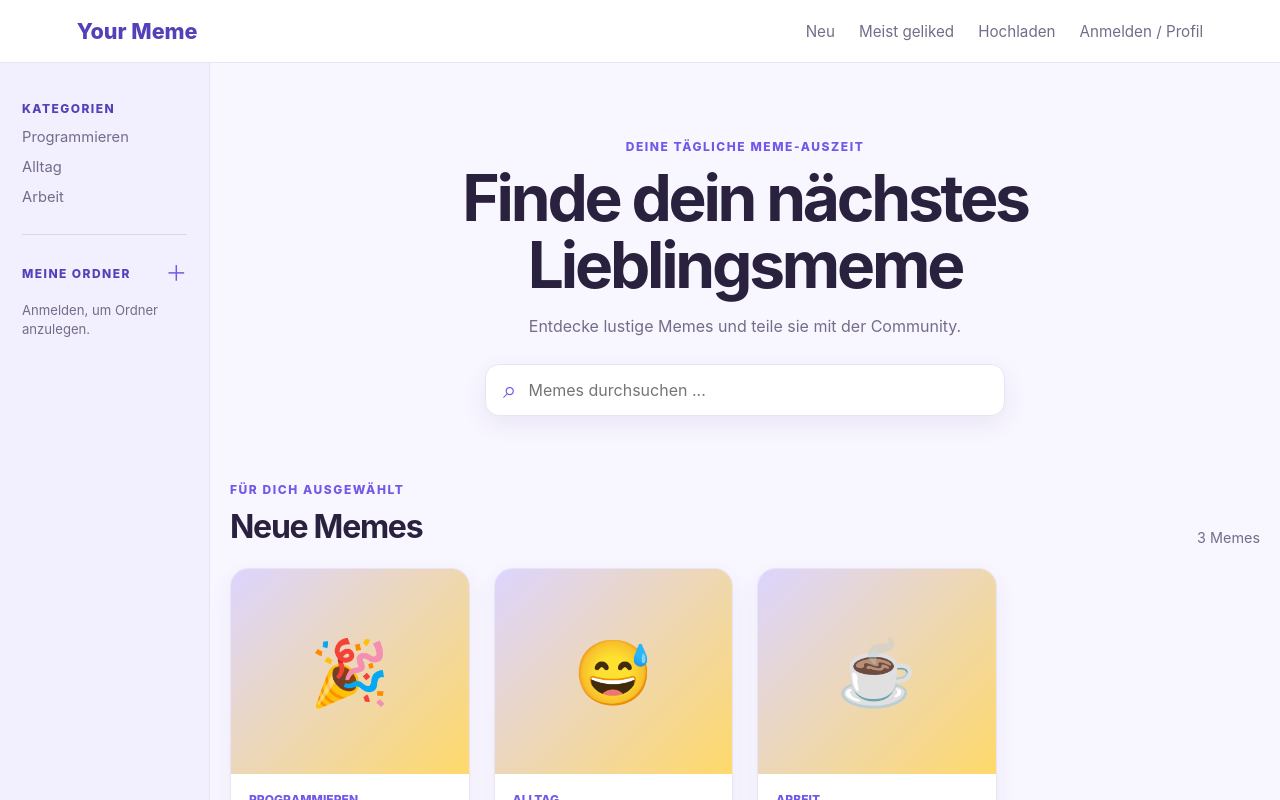
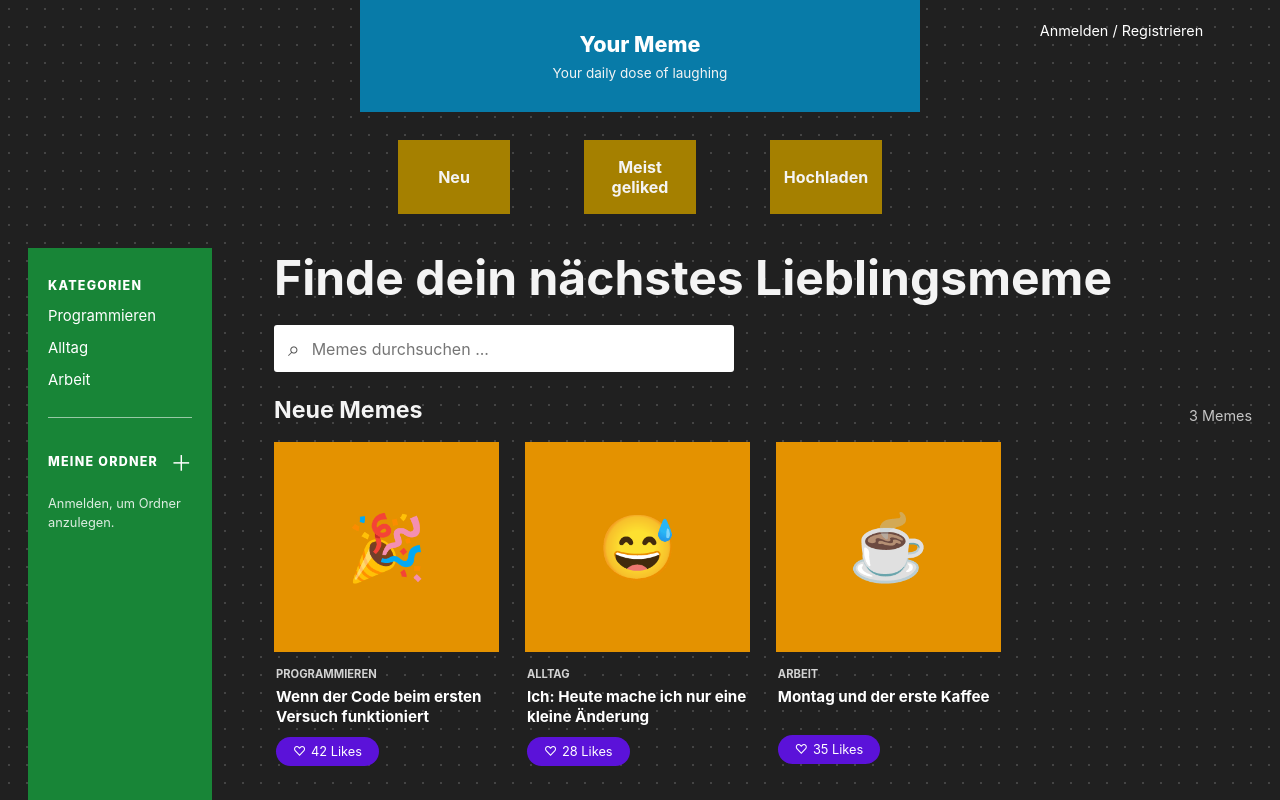
Before and after one commit to josephinemundt1297/your-meme, a React (Vite) app in the folder frontend/: page / in a window 1280 px wide. Shown: the top 800 px of the page. Built offline with nearby package versions, Linux system fonts and the light colour scheme.

Commit message:
feat(frontend): match meme mockup layout

```diff
--- a/frontend/src/App.css
+++ b/frontend/src/App.css
@@ -1,44 +1,42 @@
-:root { --ink: #29213d; --muted: #756c88; --purple: #7357e8; --purple-dark: #5540b8; --yellow: #ffd96a; --surface: #fff; --background: #f8f6ff; --border: #e9e4f5; }
+:root { --ink: #f4f4f4; --muted: #c5c5c5; --blue: #087ba8; --green: #188537; --orange: #e49200; --mustard: #a58000; --purple: #5b12d9; --page: #202020; --line: #3a3a3a; }
 * { box-sizing: border-box; }
-body { margin: 0; background: var(--background); color: var(--ink); font-family: Inter, ui-sans-serif, system-ui, -apple-system, sans-serif; }
+html { background: var(--page); }
+body { margin: 0; background-color: var(--page); background-image: radial-gradient(#444 1px, transparent 1px); background-size: 18px 18px; color: var(--ink); font-family: Inter, ui-sans-serif, system-ui, -apple-system, sans-serif; }
 a { color: inherit; text-decoration: none; } button, input { font: inherit; }
 .app-shell { min-height: 100vh; }
-.menu-button { display: none; }
-.site-header { align-items: center; background: var(--surface); border-bottom: 1px solid var(--border); display: flex; justify-content: space-between; padding: 18px clamp(20px, 6vw, 88px); }
-.logo { color: var(--purple-dark); font-size: 1.35rem; font-weight: 800; }
-nav { display: flex; gap: 24px; } nav a { color: var(--muted); font-size: .95rem; } nav a:hover, nav a:focus-visible { color: var(--purple); }
-.site-body { display: flex; max-width: 1280px; margin: 0 auto; min-height: calc(100vh - 145px); }
-.site-sidebar { background: #f2efff; border-right: 1px solid var(--border); flex: 0 0 210px; padding: 38px 22px; }
-.sidebar-section { display: flex; flex-direction: column; gap: 12px; }
-.sidebar-section a { color: var(--muted); font-size: .92rem; }
-.sidebar-section a:hover, .sidebar-section a:focus-visible { color: var(--purple); }
-.sidebar-title { color: var(--purple-dark); font-size: .75rem; font-weight: 800; letter-spacing: .12em; margin: 0; text-transform: uppercase; }
-.sidebar-divider { border-top: 1px solid #dcd5f2; margin: 28px 0; }
+.site-header { align-items: flex-start; display: flex; justify-content: center; padding: 0 24px; position: relative; }
+.brand-banner { align-items: center; background: var(--blue); display: flex; flex-direction: column; justify-content: center; margin-top: 0; min-height: 112px; padding: 20px 32px; width: min(560px, 100%); }
+.logo { color: white; font-size: 1.35rem; font-weight: 800; }
+.brand-banner p { font-size: .85rem; margin: 8px 0 0; }
+.account-link { color: white; font-size: .9rem; position: absolute; right: clamp(20px, 6vw, 80px); top: 22px; }
+.account-link:hover, .account-link:focus-visible { text-decoration: underline; }
+.main-nav { display: flex; gap: clamp(18px, 6vw, 74px); justify-content: center; margin: 28px auto 34px; }
+.main-nav a { align-items: center; background: var(--mustard); display: flex; font-weight: 700; justify-content: center; min-height: 74px; padding: 14px 22px; text-align: center; width: 112px; }
+.main-nav a:hover, .main-nav a:focus-visible { background: #c19c12; }
+.site-body { display: flex; gap: clamp(28px, 5vw, 62px); margin: 0 auto; max-width: 1280px; padding: 0 28px 52px; }
+.site-sidebar { background: var(--green); flex: 0 0 184px; min-height: 552px; padding: 30px 20px; }
+.sidebar-section { display: flex; flex-direction: column; gap: 14px; }
+.sidebar-section a { color: white; font-size: .93rem; }
+.sidebar-section a:hover, .sidebar-section a:focus-visible { text-decoration: underline; }
+.sidebar-title { color: white; font-size: .78rem; font-weight: 800; letter-spacing: .1em; margin: 0; text-transform: uppercase; }
+.sidebar-divider { border-top: 1px solid rgb(255 255 255 / 55%); margin: 28px 0; }
 .sidebar-heading { align-items: center; display: flex; justify-content: space-between; }
-.add-folder { color: var(--purple) !important; font-size: 1.35rem !important; line-height: 1; }
-.sidebar-note { color: var(--muted); font-size: .82rem; line-height: 1.45; margin: 4px 0 0; }
+.add-folder { color: white !important; font-size: 1.35rem !important; }
+.sidebar-note { color: rgb(255 255 255 / 85%); font-size: .8rem; line-height: 1.45; margin: 4px 0 0; }
 .page-content { flex: 1; min-width: 0; }
-.placeholder-page { margin: 0 auto; max-width: 700px; padding: 100px 24px; text-align: center; }
-.placeholder-page p:not(.eyebrow) { color: var(--muted); margin-bottom: 28px; }
-.primary-link { background: var(--purple); border-radius: 10px; color: white; display: inline-block; font-weight: 700; padding: 12px 18px; }
-.meme-state { align-items: center; background: var(--surface); border: 1px dashed var(--border); border-radius: 18px; color: var(--muted); display: flex; flex-direction: column; margin: 10px auto; max-width: 560px; padding: 42px 24px; text-align: center; }
-.meme-state h3 { color: var(--ink); font-size: 1.15rem; margin: 12px 0 6px; }
-.meme-state p { margin: 0; }
-.state-icon { align-items: center; background: #eeeaff; border-radius: 50%; color: var(--purple); display: flex; font-size: 1.8rem; font-weight: 800; height: 52px; justify-content: center; width: 52px; }
-.meme-state-error .state-icon { background: #ffe8ed; color: #d34870; }
-.meme-state-not-found .state-icon { background: #fff3cf; color: #aa7b00; }
-.state-retry { border: 0; cursor: pointer; margin-top: 20px; }
-.loading-skeletons { display: flex; gap: 8px; }
-.loading-skeletons span { animation: pulse 1.2s ease-in-out infinite; background: #ded8f7; border-radius: 6px; height: 8px; width: 34px; }
-.loading-skeletons span:nth-child(2) { animation-delay: .15s; } .loading-skeletons span:nth-child(3) { animation-delay: .3s; }
-@keyframes pulse { 0%, 100% { opacity: .4; transform: scaleY(.8); } 50% { opacity: 1; transform: scaleY(1.2); } }
-.hero-section { margin: 0 auto; max-width: 850px; padding: 76px 20px 54px; text-align: center; }
-.eyebrow { color: var(--purple); font-size: .75rem; font-weight: 800; letter-spacing: .13em; margin: 0 0 10px; text-transform: uppercase; }
-h1, h2, h3 { margin-top: 0; } h1 { font-size: clamp(2.1rem, 5vw, 4rem); letter-spacing: -.05em; line-height: 1.05; margin-bottom: 18px; } .intro { color: var(--muted); margin: 0 auto 28px; }
-.search-box { align-items: center; background: var(--surface); border: 1px solid var(--border); border-radius: 14px; box-shadow: 0 8px 24px rgb(75 55 140 / 8%); display: flex; gap: 10px; margin: 0 auto; max-width: 520px; padding: 13px 17px; }
-.search-icon { color: var(--purple); font-size: 1.5rem; line-height: 1; } .search-box input { border: 0; color: var(--ink); outline: 0; width: 100%; }
-.meme-section { margin: 0 auto; max-width: 1120px; padding: 12px 20px 72px; } .section-heading { align-items: end; display: flex; justify-content: space-between; margin-bottom: 22px; } .section-heading h2 { font-size: 2rem; letter-spacing: -.04em; margin: 0; } .meme-count { color: var(--muted); font-size: .9rem; }
-.meme-grid { display: grid; gap: clamp(14px, 2vw, 24px); grid-template-columns: repeat(4, minmax(0, 1fr)); } .meme-card { background: var(--surface); border: 1px solid var(--border); border-radius: 18px; box-shadow: 0 8px 24px rgb(75 55 140 / 6%); display: flex; flex-direction: column; overflow: hidden; } .meme-image { align-items: center; background: linear-gradient(135deg, #dcd5ff, var(--yellow)); display: flex; font-size: clamp(3.5rem, 5vw, 5rem); height: clamp(145px, 16vw, 210px); justify-content: center; } .meme-card-content { display: flex; flex: 1; flex-direction: column; padding: 18px; } .category { color: var(--purple); font-size: .75rem; font-weight: 800; text-transform: uppercase; } .meme-card h3 { font-size: 1.05rem; line-height: 1.35; margin: 8px 0 16px; min-height: 2.85em; } .meme-card .like-button { margin-top: auto; text-align: left; }
-.like-button { background: transparent; border: 0; color: var(--muted); cursor: pointer; padding: 0; } .like-button:hover, .like-button:focus-visible, .like-button.liked { color: #df4f75; } .like-button span { font-size: 1.25rem; margin-right: 5px; vertical-align: -1px; } .empty-state { color: var(--muted); text-align: center; } .site-footer { border-top: 1px solid var(--border); color: var(--muted); font-size: .85rem; padding: 24px; text-align: center; } .sr-only { height: 1px; margin: -1px; overflow: hidden; position: absolute; width: 1px; clip: rect(0, 0, 0, 0); }
-@media (max-width: 1024px) { .meme-grid { grid-template-columns: repeat(2, minmax(0, 1fr)); } }
-@media (max-width: 720px) { .site-header { align-items: center; flex-direction: row; gap: 14px; } .menu-button { background: transparent; border: 0; color: var(--purple-dark); cursor: pointer; display: block; font-size: 1.2rem; padding: 4px; } nav { display: none; } .site-sidebar { bottom: 0; box-shadow: 8px 0 24px rgb(75 55 140 / 12%); left: -240px; padding-top: 86px; position: fixed; top: 0; transition: left .2s ease; width: 230px; z-index: 2; } .site-sidebar.is-open { left: 0; } .site-body { min-height: calc(100vh - 80px); } .hero-section { padding-top: 54px; } .meme-grid { grid-template-columns: 1fr; } .meme-image { height: 160px; } }
+.hero-section { padding: 0 0 24px; text-align: left; }
+.hero-section .eyebrow, .hero-section .intro { display: none; }
+h1, h2, h3 { margin-top: 0; } h1 { font-size: clamp(1.8rem, 4vw, 3rem); margin-bottom: 18px; } .intro { color: var(--muted); }
+.search-box { align-items: center; background: #fff; border: 0; border-radius: 3px; display: flex; gap: 10px; max-width: 460px; padding: 11px 14px; }
+.search-icon { color: #555; font-size: 1.3rem; } .search-box input { border: 0; color: #222; outline: 0; width: 100%; }
+.meme-section { padding-bottom: 72px; } .section-heading { align-items: end; display: flex; justify-content: space-between; margin-bottom: 18px; } .section-heading .eyebrow { display: none; } .section-heading h2 { font-size: 1.45rem; margin: 0; } .meme-count { color: var(--muted); font-size: .9rem; }
+.meme-grid { display: grid; gap: clamp(20px, 2vw, 30px); grid-template-columns: repeat(4, minmax(0, 1fr)); }
+.meme-card { background: transparent; min-width: 0; overflow: hidden; } .meme-image { align-items: center; background: var(--orange); display: flex; font-size: clamp(3rem, 5vw, 4rem); height: clamp(150px, 17vw, 210px); justify-content: center; } .meme-card-content { padding: 10px 2px; } .category { color: #d2d2d2; font-size: .7rem; font-weight: 700; text-transform: uppercase; } .meme-card h3 { color: white; font-size: .95rem; line-height: 1.3; margin: 5px 0 10px; min-height: 2.5em; }
+.like-button { background: var(--purple); border: 0; border-radius: 20px; color: white; cursor: pointer; font-size: .8rem; padding: 7px 17px; } .like-button:hover, .like-button:focus-visible, .like-button.liked { background: #7b32ed; } .like-button span { margin-right: 5px; } .empty-state { color: var(--muted); }
+.site-footer { border-top: 1px solid var(--line); color: var(--muted); font-size: .8rem; padding: 22px; text-align: center; }
+.placeholder-page { margin: 0 auto; max-width: 700px; padding: 100px 24px; text-align: center; } .placeholder-page p:not(.eyebrow) { color: var(--muted); margin-bottom: 28px; } .primary-link { background: var(--purple); border-radius: 10px; color: white; display: inline-block; font-weight: 700; padding: 12px 18px; }
+.meme-state { align-items: center; background: #2c2c2c; border: 1px dashed #555; border-radius: 10px; color: var(--muted); display: flex; flex-direction: column; margin: 10px auto; max-width: 560px; padding: 42px 24px; text-align: center; } .meme-state h3 { color: white; margin: 12px 0 6px; } .meme-state p { margin: 0; } .state-icon { align-items: center; background: #3e2968; border-radius: 50%; color: #c3a4ff; display: flex; font-size: 1.8rem; font-weight: 800; height: 52px; justify-content: center; width: 52px; } .state-retry { border: 0; cursor: pointer; margin-top: 20px; } .loading-skeletons { display: flex; gap: 8px; } .loading-skeletons span { animation: pulse 1.2s ease-in-out infinite; background: #777; border-radius: 6px; height: 8px; width: 34px; } .loading-skeletons span:nth-child(2) { animation-delay: .15s; } .loading-skeletons span:nth-child(3) { animation-delay: .3s; } @keyframes pulse { 0%, 100% { opacity: .4; } 50% { opacity: 1; } }
+.sr-only { height: 1px; margin: -1px; overflow: hidden; position: absolute; width: 1px; clip: rect(0, 0, 0, 0); }
+@media (max-width: 1100px) { .meme-grid { grid-template-columns: repeat(3, minmax(0, 1fr)); } }
+@media (max-width: 820px) { .site-header { padding-top: 0; } .account-link { right: 18px; top: 16px; } .main-nav { gap: 12px; margin-top: 20px; } .main-nav a { min-height: 58px; padding: 10px; width: 100px; } .site-body { gap: 18px; padding: 0 16px 40px; } .site-sidebar { flex-basis: 150px; padding: 22px 14px; } .meme-grid { grid-template-columns: repeat(2, minmax(0, 1fr)); } }
+@media (max-width: 560px) { .site-header { padding: 0 12px; } .brand-banner { min-height: 92px; padding: 14px 20px; } .brand-banner p { font-size: .72rem; } .account-link { font-size: .72rem; max-width: 94px; text-align: right; top: 12px; } .main-nav { gap: 8px; margin: 16px auto 24px; padding: 0 10px; } .main-nav a { font-size: .78rem; min-height: 52px; width: 30%; } .site-body { display: block; padding: 0 12px 32px; } .site-sidebar { min-height: auto; padding: 16px; } .sidebar-section { display: grid; gap: 10px 16px; grid-template-columns: repeat(2, 1fr); } .sidebar-title, .sidebar-heading, .sidebar-note { grid-column: 1 / -1; } .sidebar-divider { margin: 18px 0; } .meme-grid { grid-template-columns: 1fr; } .meme-image { height: 210px; } }
--- a/frontend/src/App.tsx
+++ b/frontend/src/App.tsx
@@ -6,15 +6,14 @@ import { MemeState } from './components/ui/MemeState'
 import './App.css'
 
 function Layout() {
-  const [sidebarOpen, setSidebarOpen] = useState(false)
   return <div className="app-shell">
     <header className="site-header">
-      <button className="menu-button" type="button" onClick={() => setSidebarOpen(!sidebarOpen)} aria-expanded={sidebarOpen} aria-controls="site-sidebar">☰ <span className="sr-only">Menü öffnen</span></button>
-      <Link className="logo" to="/" aria-label="Your Meme Startseite">Your Meme</Link>
-      <nav aria-label="Hauptnavigation"><Link to="/">Neu</Link><Link to="/top">Meist geliked</Link><Link to="/upload">Hochladen</Link><Link to="/account">Anmelden / Profil</Link></nav>
+      <div className="brand-banner"><Link className="logo" to="/" aria-label="Your Meme Startseite">Your Meme</Link><p>Your daily dose of laughing</p></div>
+      <Link className="account-link" to="/account">Anmelden / Registrieren</Link>
     </header>
+    <nav className="main-nav" aria-label="Hauptnavigation"><Link to="/">Neu</Link><Link to="/top">Meist geliked</Link><Link to="/upload">Hochladen</Link></nav>
     <div className="site-body">
-      <aside id="site-sidebar" className={`site-sidebar${sidebarOpen ? ' is-open' : ''}`}>
+      <aside id="site-sidebar" className="site-sidebar">
         <div className="sidebar-section"><p className="sidebar-title">Kategorien</p><Link to="/" search={{ category: 'Programmieren' }}>Programmieren</Link><Link to="/" search={{ category: 'Alltag' }}>Alltag</Link><Link to="/" search={{ category: 'Arbeit' }}>Arbeit</Link></div>
         <div className="sidebar-divider" />
         <div className="sidebar-section"><div className="sidebar-heading"><p className="sidebar-title">Meine Ordner</p><Link className="add-folder" to="/account" aria-label="Ordner anlegen">＋</Link></div><p className="sidebar-note">Anmelden, um Ordner anzulegen.</p></div>
```
